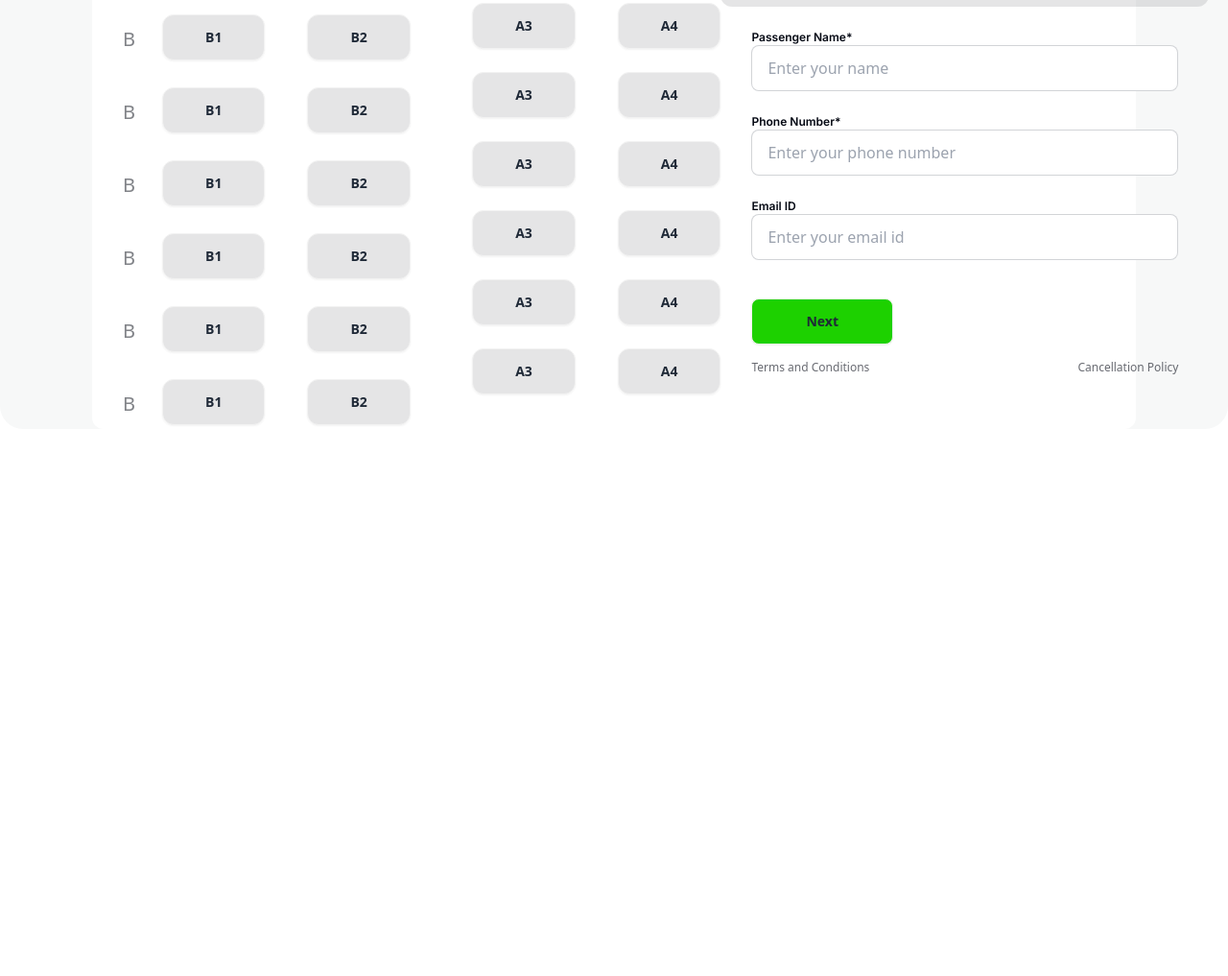
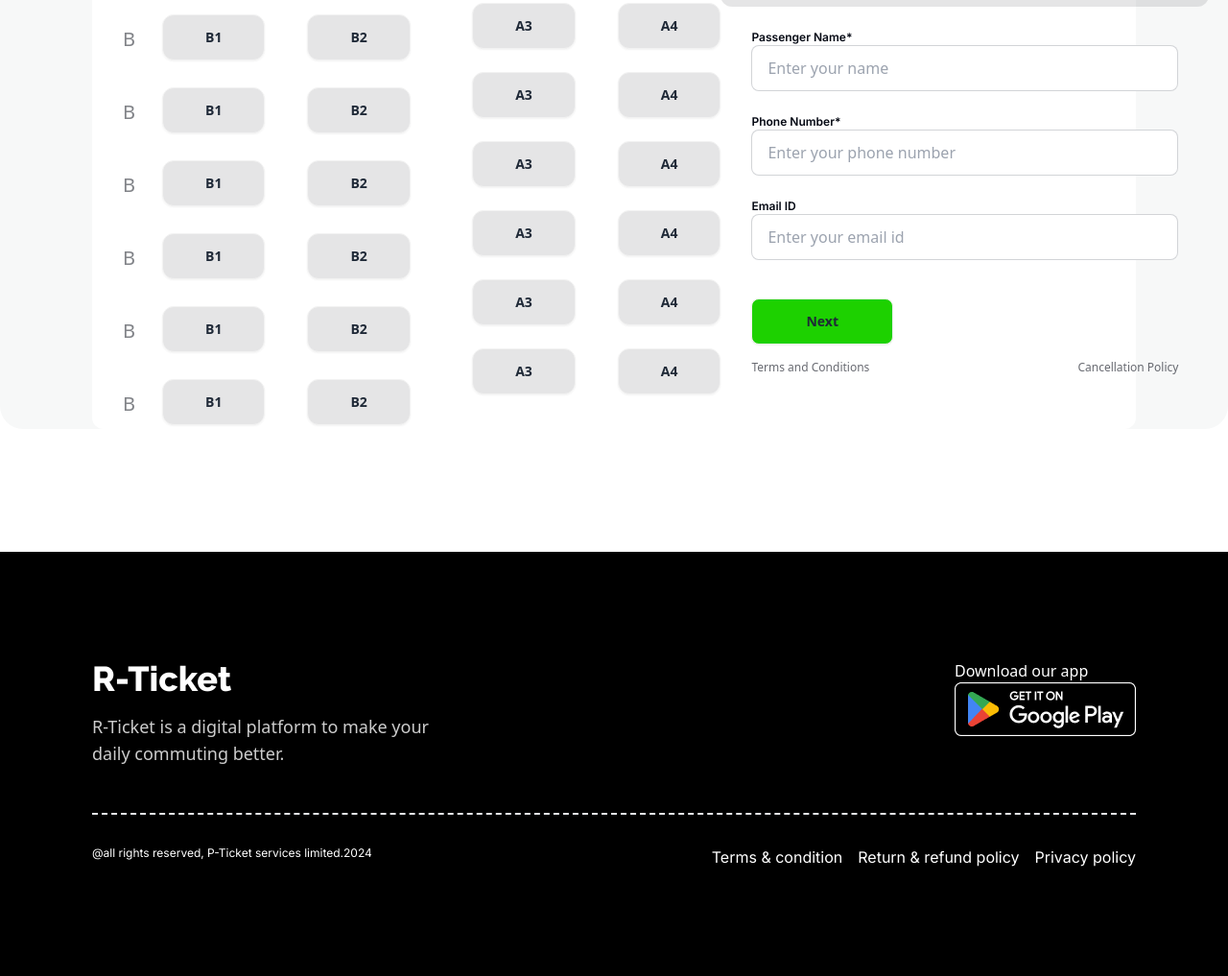
Before and after one commit to MostafijurRuman/R-Ticket, a plain HTML site: page index.html in a window 1280 px wide. Shown: the part 2627-3644 px from the top of the page at 96% size. Before the commit the page ends 3202 px from the top, so only its background shows below. Drawn offline with nearby package versions, Linux system fonts and the light colour scheme.

Commit message:
All Section Done without Minor edit

```diff
--- a/index.html
+++ b/index.html
@@ -361,6 +361,34 @@
 
 <footer>
     <!-- Footer Section Start From Here -->
+<section class="bg-black">
+    <div class="container mx-auto px-8 lg:px-24 text-white ">
+        <div class="flex justify-between border-dashed border-b-2 pt-28">
+            <div>
+                <h1 class="text-4xl font-extrabold ff-raleway mb-4">R-Ticket</h1>
+                <p class="text-lg font-normal text-[#FFFFFFCC] mb-12">R-Ticket is a digital platform to make your <br> daily commuting better.</p>
+            </div>
+            <div>
+                <h1>Download our app</h1>
+                <img src="images/Group 104.png" alt="">
+            </div>
+        </div>
+        <div class="flex justify-between mt-8 pb-28">
+            <div>
+                <p class="text-xs font-normal ff-inter">@all rights reserved, P-Ticket services limited.2024</p>
+            </div>
+            <div>
+                <ul class="flex gap-4 ff-inter ">
+                    <li>Terms & condition</li>
+                    <li>Return & refund policy</li>
+                    <li>Privacy policy</li>
+                </ul>
+            </div>
+        </div>
+
+    </div>
+
+</section>
 </footer>
   </main>
 </body>
```
Also changed, not shown: bal.html (deleted, +0 -17 lines), images/Group 104.png (added).
